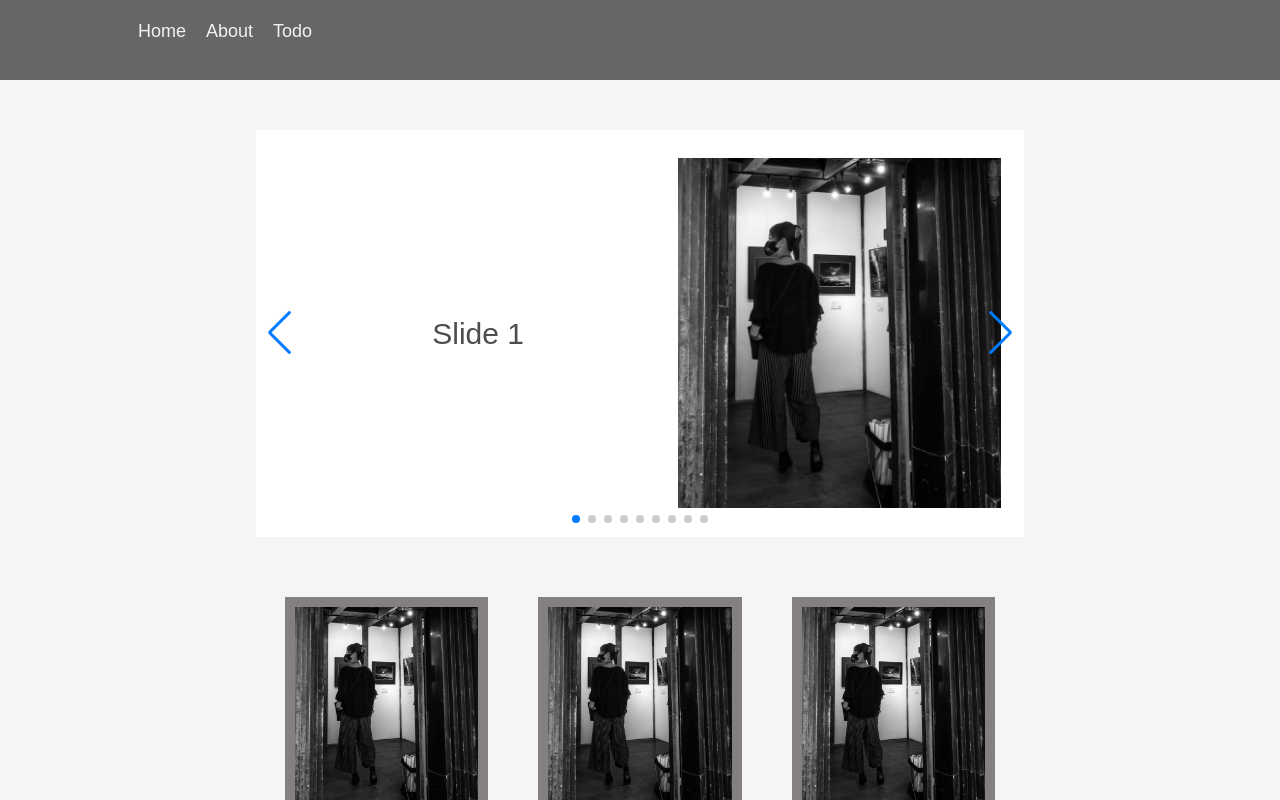
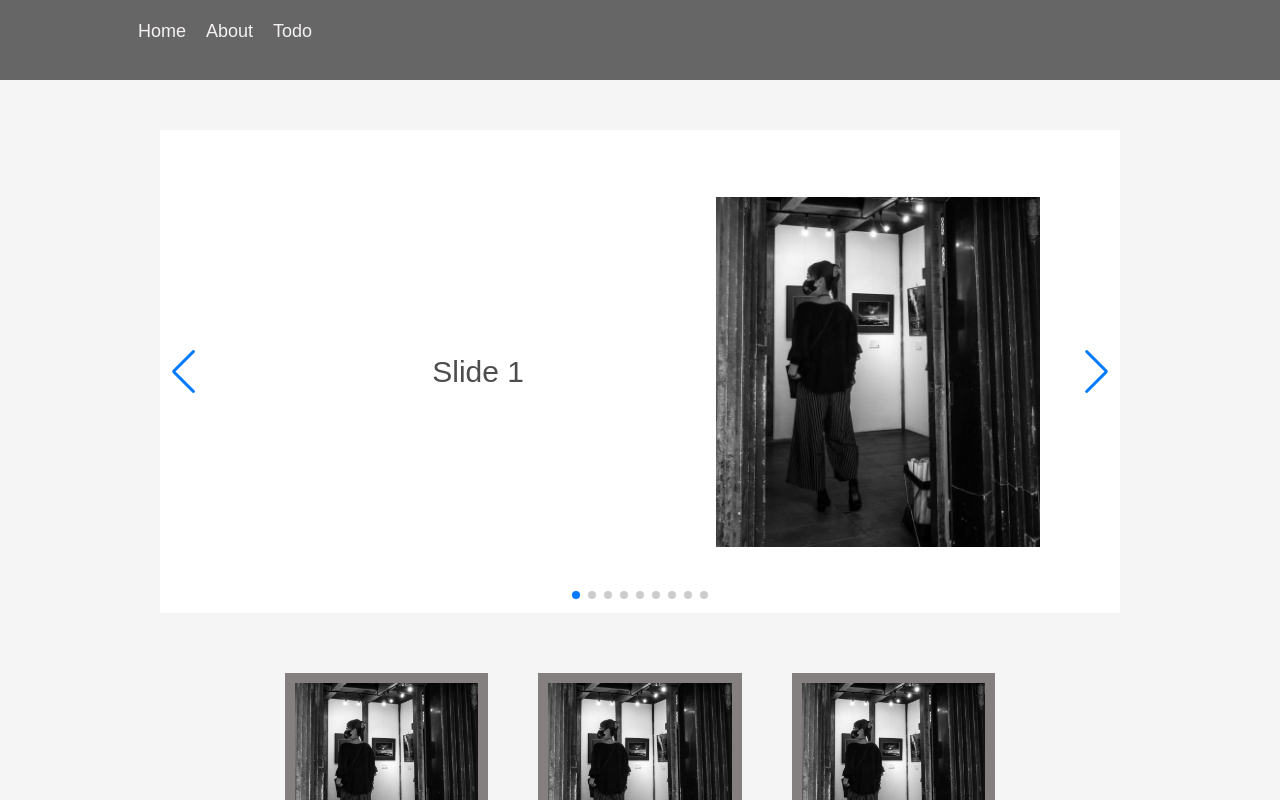
Before and after one commit to yuna096740/FastAPI_React_TodoApp, a React (Create React App) app in the folder fastapi-front/: page / in a window 1280 px wide. Shown: the top 800 px of the page. Built offline with nearby package versions, Linux system fonts and the light colour scheme.

Commit message:
[add] responsive in Home

```diff
--- a/fastapi-front/src/compornents/Home/slideHome.css
+++ b/fastapi-front/src/compornents/Home/slideHome.css
@@ -32,3 +32,9 @@
   height: 350px;
 
 }
+
+@media screen and (min-width: 620px) {
+  .SlideHome {
+    width: 100%;
+  }
+}
```
